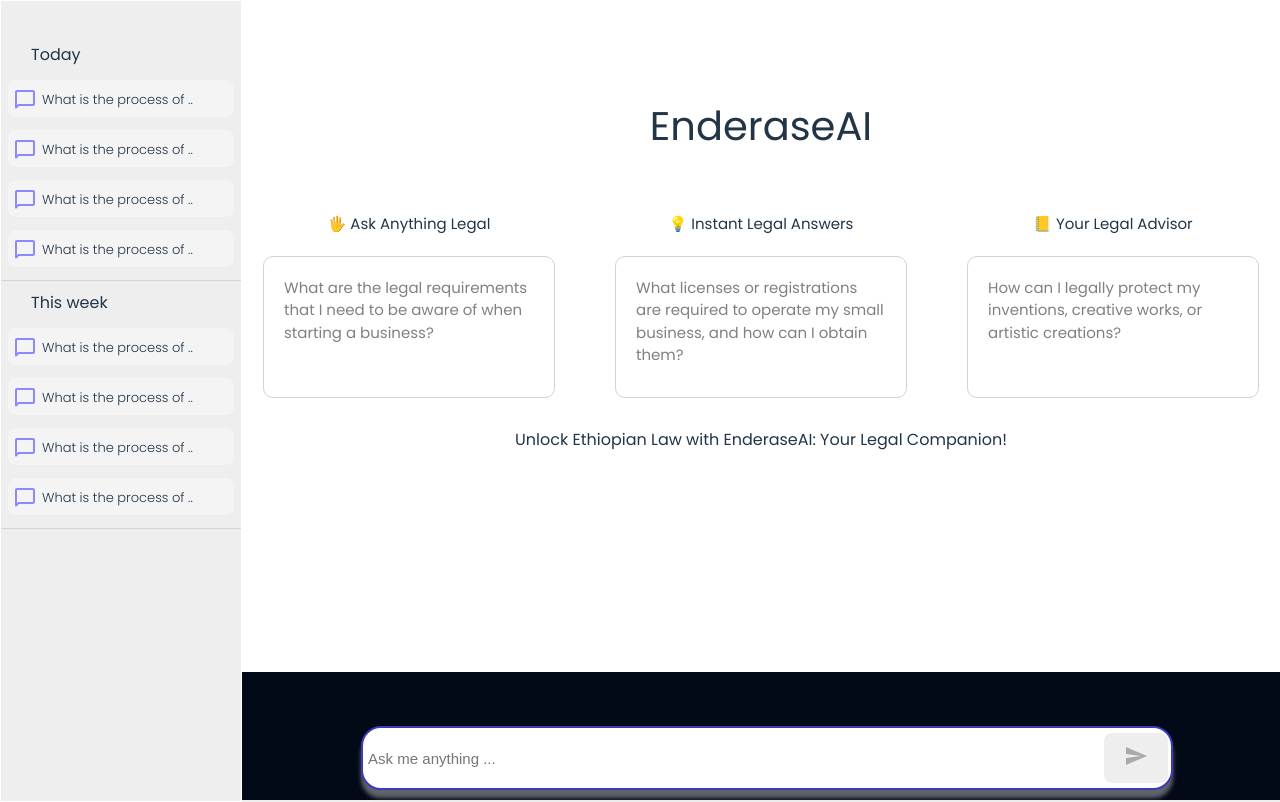
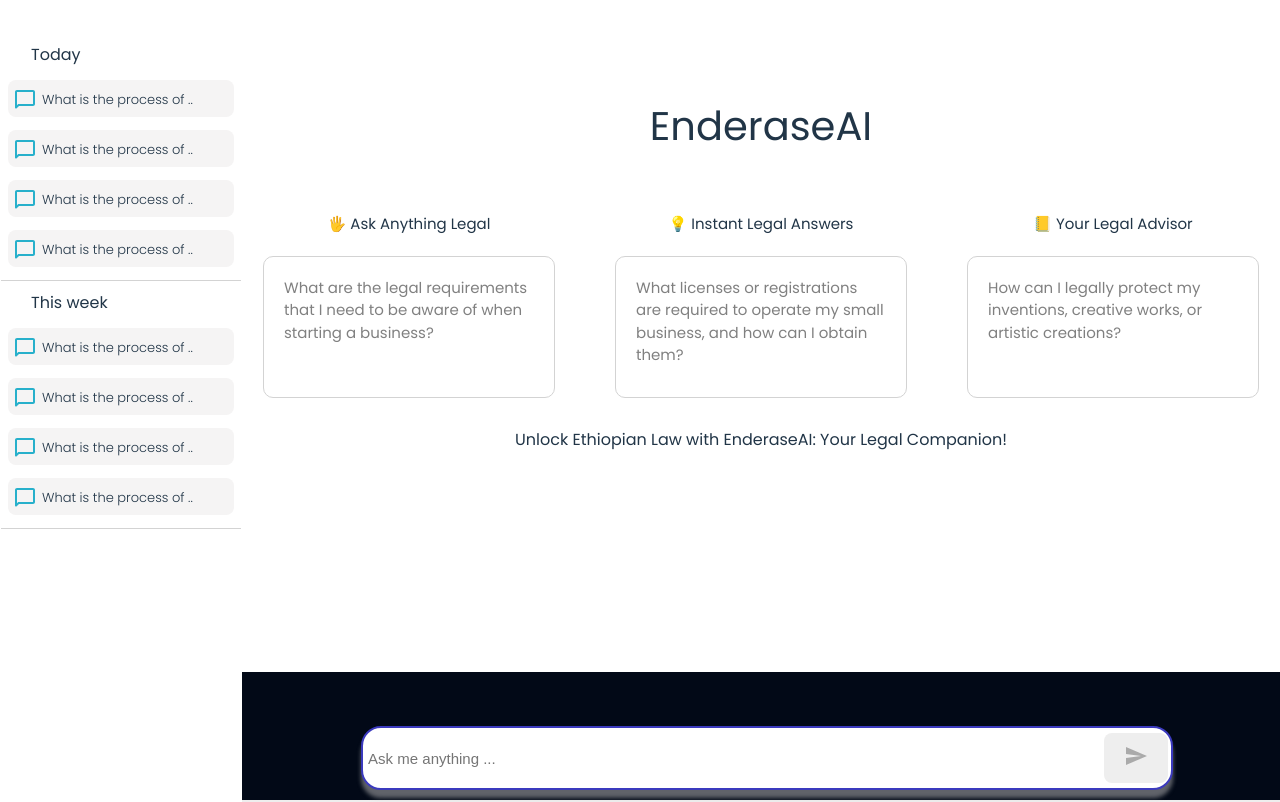
Before and after one commit to Getch-27/ReactApp, a React (Vite) app in the folder Client/: page / in a window 1280 px wide. Built offline with nearby package versions, Linux system fonts and the light colour scheme.

Commit message:
changed sidebar color

```diff
--- a/Client/src/Components/Aside/aside.module.css
+++ b/Client/src/Components/Aside/aside.module.css
@@ -4,7 +4,7 @@
     border: 1px solid white;
     height: 100vh;
     float: left;
-    background-color: #eeeeee;
+    background-color: #ffff;
 }
 .asideDiv{
     border-bottom: 1px solid lightgray ;
@@ -44,7 +44,7 @@
     padding-top: 5px;
 }
 .chatIcon{
-   color: #8a8afa;
+   color: #27b0cb  ;
    margin-top: 3px;
 
 }
```
